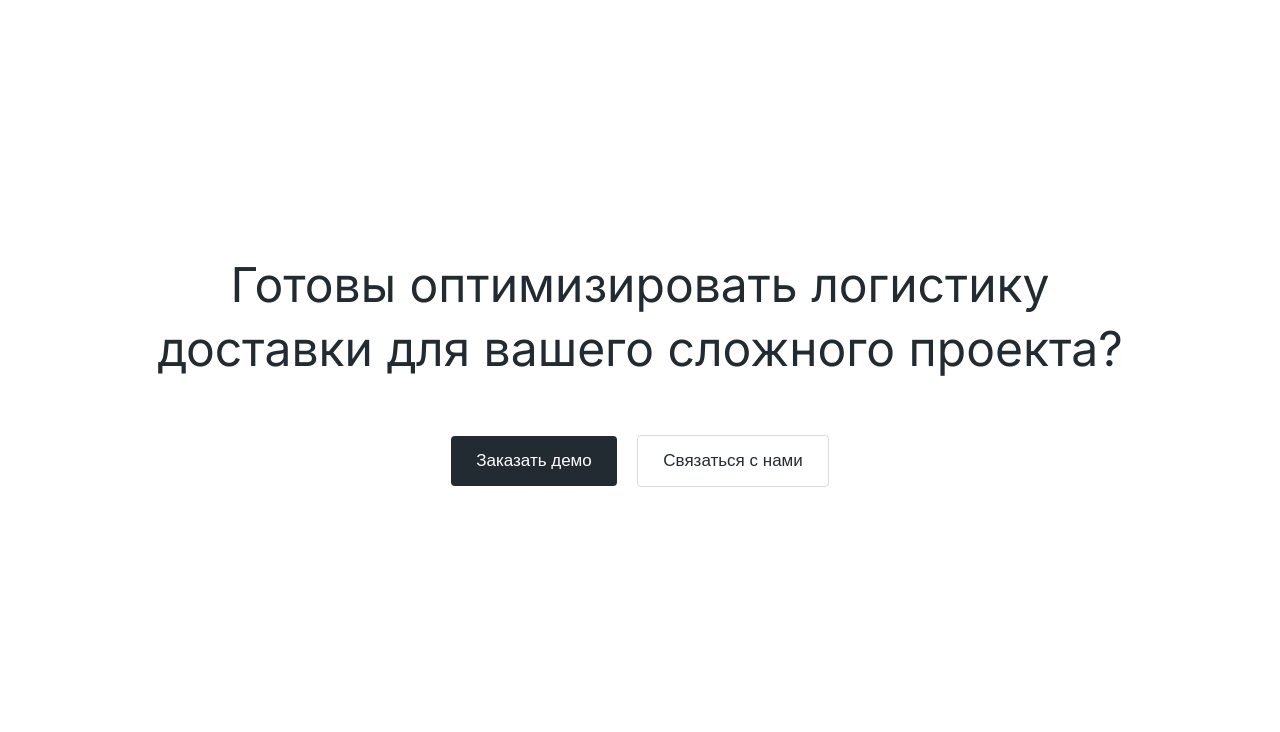
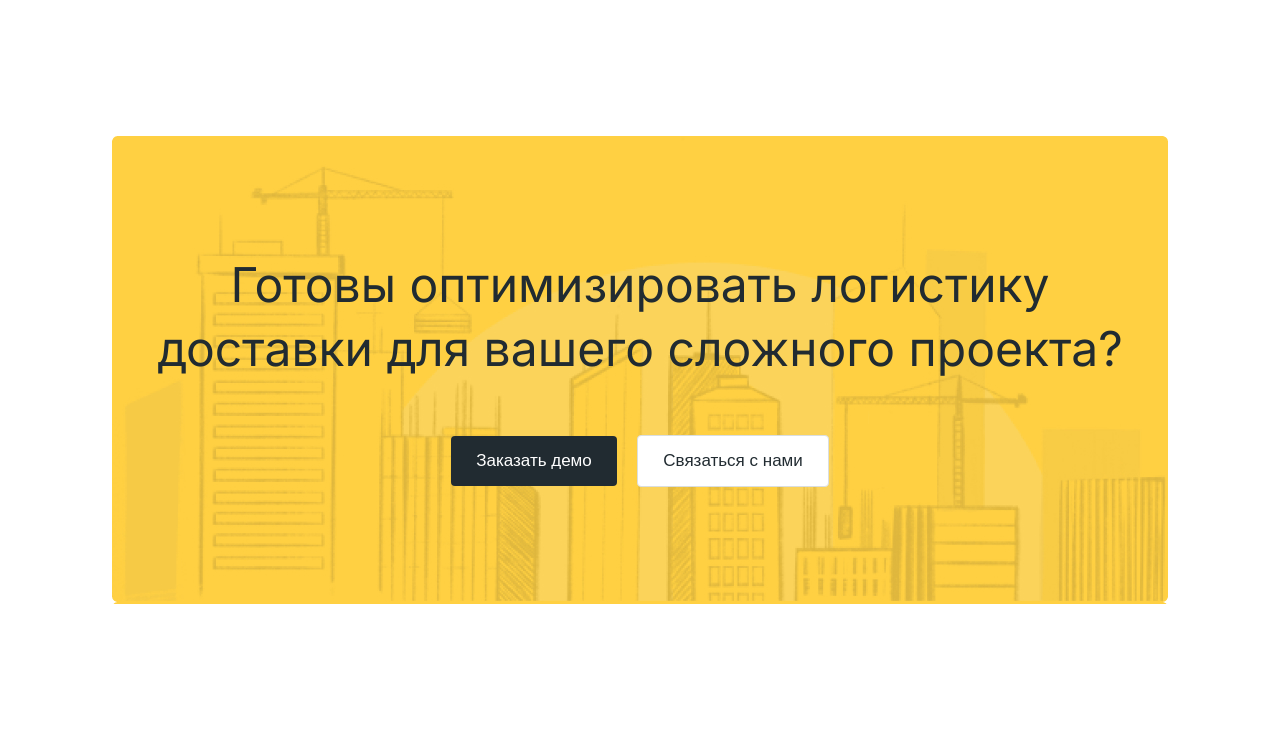
Before and after one commit to myagkiypavel/BuildingControl, a plain HTML site: page index.html in a window 1280 px wide. Shown: the part 9380-10112 px from the top of the page. Drawn offline with nearby package versions, Linux system fonts and the light colour scheme; the site is published under a folder, as on GitHub Pages, so addresses that start at the root find nothing; files whose address does not match are found by name.

Commit message:
Test path slogan ../

```diff
--- a/css/style.css
+++ b/css/style.css
@@ -679,7 +679,7 @@ p {
 
 .slogan__wrap {
   padding: 117px 38px;
-  background-image: url(/assets/images/city_yellow.jpg);
+  background-image: url(../assets/images/city_yellow.jpg);
 }
 
 .slogan h1 {
```
